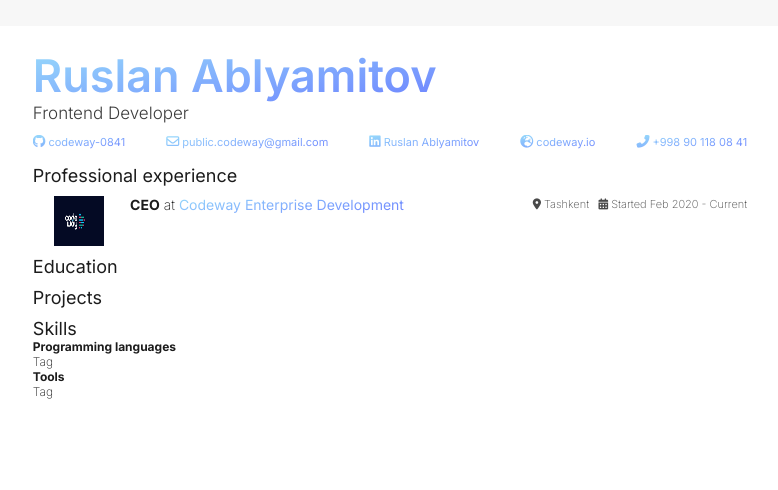
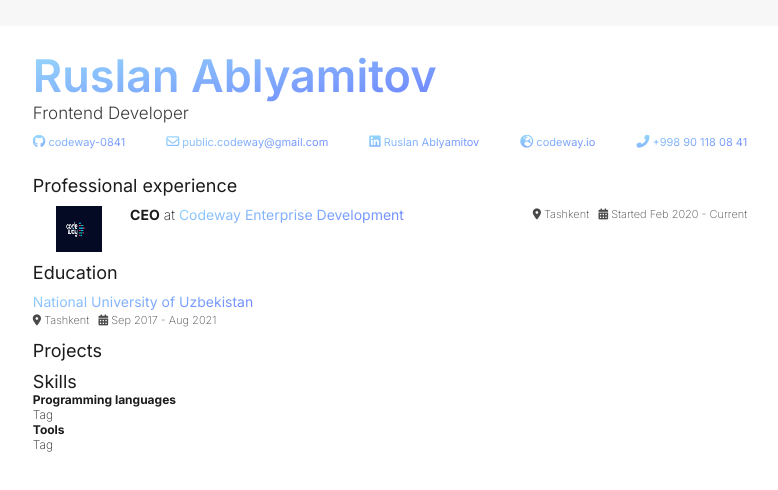
Before and after one commit to codeway-0841/my-resume, a React (Create React App) app: page / in a window 1280 px wide. Shown: the top 490 px of the page, without its empty margins (250-1028 px from the left). Built offline with nearby package versions, Linux system fonts and the light colour scheme.

Commit message:
added education

```diff
--- a/src/App.js
+++ b/src/App.js
@@ -80,8 +80,22 @@ const Experience = ({ experience }) => {
 const Education = ({ education }) => {
   return (
     <div className="education">
-      <h3>education.name</h3>
-      <p>toto</p>
+      <div className="intro">
+        <p id="title">
+          <b>
+            <a className="blue" href={education.link}>
+              {education.name}
+            </a>
+          </b>
+        </p>
+        <p id="info">
+          <i class="fas fa-map-marker-alt"></i> {education.city} &nbsp;{" "}
+          <i class="fas fa-calendar-alt"></i> {education.date}
+        </p>
+      </div>
+      <div className="description">
+        <ul>{education.description}</ul>
+      </div>
     </div>
   );
 };
--- a/src/app.scss
+++ b/src/app.scss
@@ -52,6 +52,7 @@
         flex-direction: column;
         align-items: flex-start;
         justify-content: space-around;
+        margin-bottom: 20px;
 
         .text {
           h3 {
@@ -108,7 +109,7 @@
           display: flex;
           .logo {
             display: flex;
-            align-items: center;
+            align-items: flex-start;
             justify-content: center;
             width: 13%;
 
@@ -141,6 +142,7 @@
             }
 
             .description {
+              text-align: justify;
               ul {
                 padding-left: 10px;
 
@@ -151,6 +153,44 @@
             }
           }
         }
+
+        .education {
+          display: flex;
+          flex-direction: column;
+          margin-top: 10px;
+
+          .intro {
+            display: flex;
+            flex-direction: column;
+            align-items: flex-start;
+            justify-content: space-between;
+            margin-bottom: 3px;
+
+            #title {
+              font-size: 14px;
+              a {
+                font-weight: 400;
+              }
+            }
+
+            #info {
+              margin-top: 3px;
+              font-size: 11px;
+              color: var(--gray3);
+            }
+          }
+
+          .description {
+            text-align: justify;
+            ul {
+              padding-left: 10px;
+
+              li {
+                padding-bottom: 1px;
+              }
+            }
+          }
+        }
       }
     }
   }
--- a/src/data.js
+++ b/src/data.js
@@ -7,8 +7,8 @@ const experienceData = [
     companyLink: "https://www.codeway.io/",
     logo: {
       path: codewayLogo,
-      width: "calc(0.25 * 200px)",
-      height: "calc(0.25 * 200px)",
+      width: "calc(0.23 * 200px)",
+      height: "calc(0.23 * 200px)",
     },
     city: "Tashkent",
     date: "Started Feb 2020 - Current",
@@ -16,7 +16,15 @@ const experienceData = [
   },
 ];
 
-const educationData = [];
+const educationData = [
+  {
+    name: "National University of Uzbekistan",
+    link: "https://nuu.uz/",
+    city: "Tashkent",
+    date: "Sep 2017 - Aug 2021",
+    description: [],
+  },
+];
 
 const projectsData = [];
 
```
